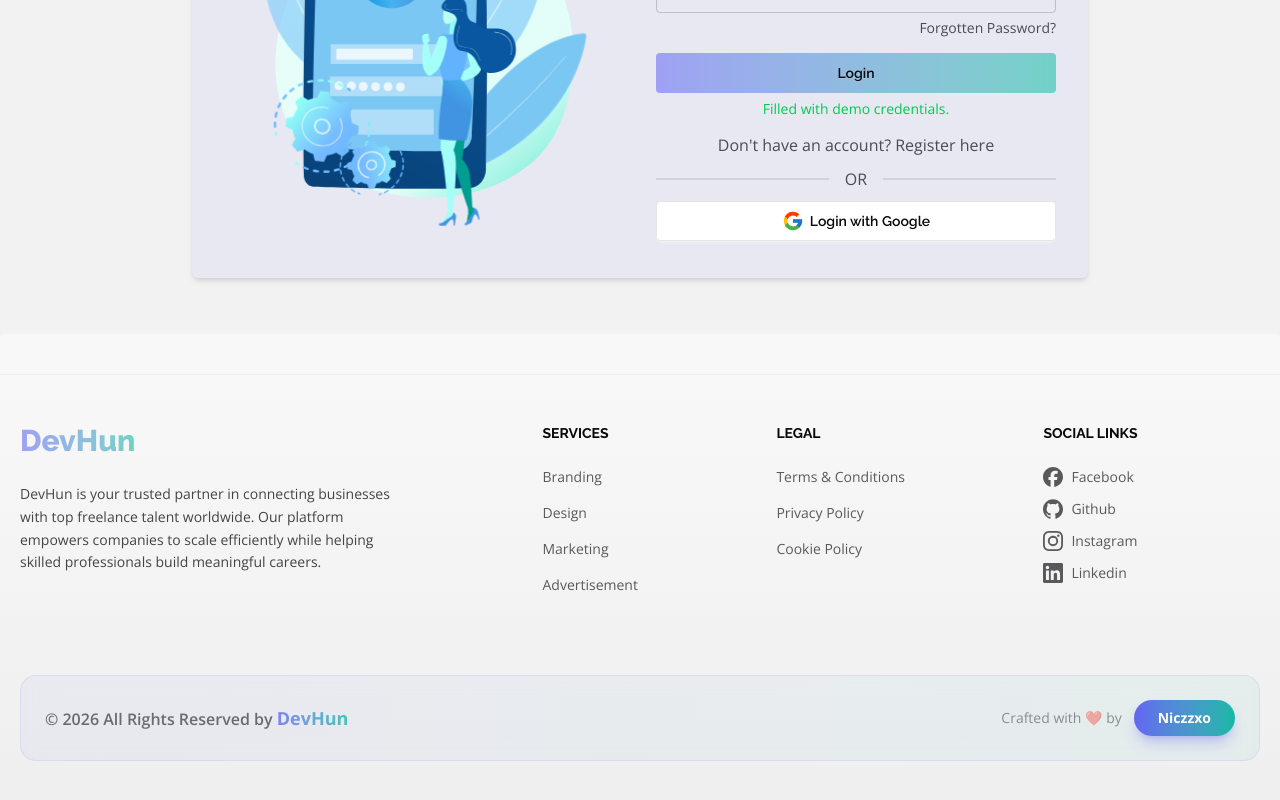
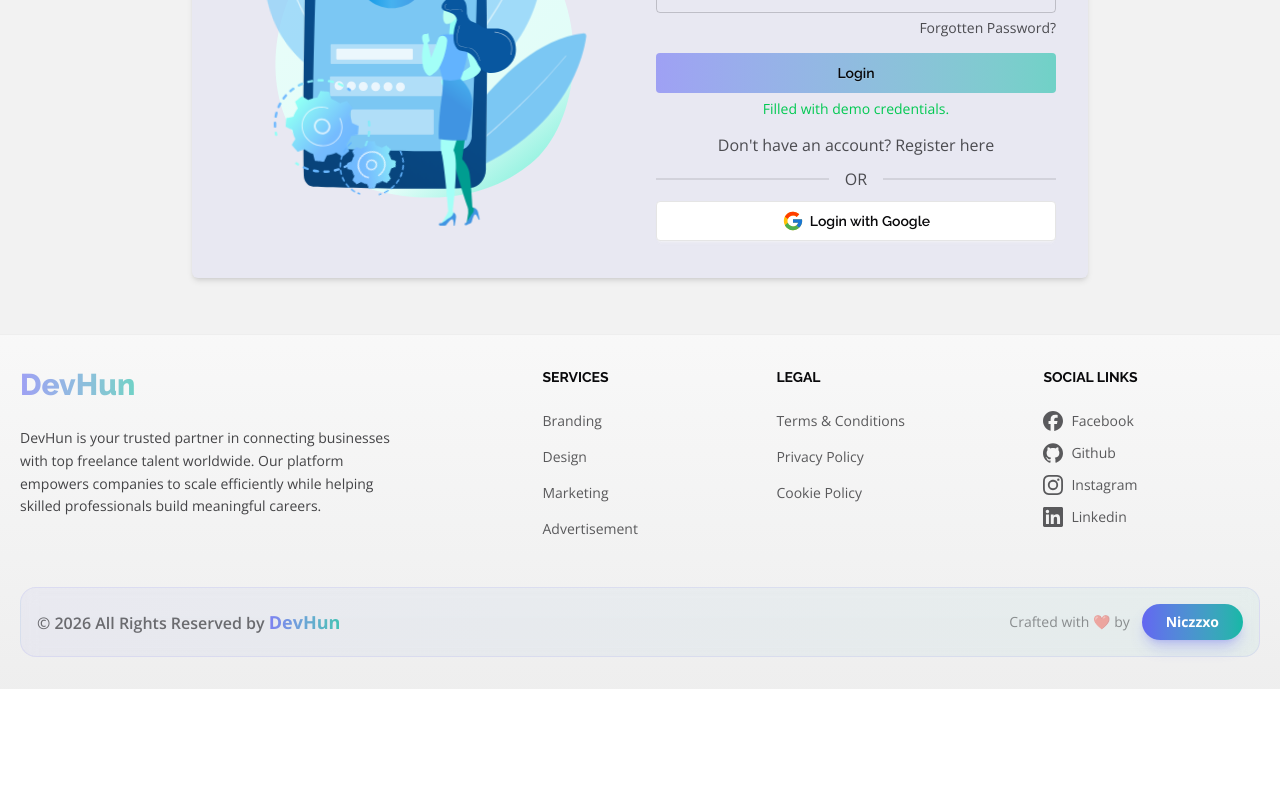
Before and after one commit to Niczzxo/DevHun-Client, a React (Vite) app: page /auth/login in a window 1280 px wide. Shown: the part 386-1186 px from the top of the page. After the commit the page ends 1075 px from the top, so only its background shows below. Built offline with nearby package versions, Linux system fonts and the light colour scheme; no server answers.

Commit message:
feat: update footer styles and add test authentication script

```diff
--- a/src/components/shared/Footer/Footer.jsx
+++ b/src/components/shared/Footer/Footer.jsx
@@ -6,8 +6,8 @@
 const Footer = () => {
   return (
     <footer className="w-full bg-linear-to-b from-base-200 to-base-300 dark:from-gray-900 dark:to-black">
-      <div className="py-12 border-t border-base-300 dark:border-gray-800">
-        <MyContainer className="space-y-10">
+      <div className="py-8 border-t border-base-300 dark:border-gray-800">
+        <MyContainer className="space-y-6">
           <div className="footer sm:footer-horizontal text-base-content">
             <aside>
               <Logo />
@@ -97,8 +97,8 @@
             </nav>
           </div>
 
-          <div className="pt-8 mt-8">
-            <div className="flex flex-col md:flex-row justify-between items-center gap-6 p-6 rounded-2xl bg-linear-to-r from-primary/5 to-secondary/5 border border-primary/10 backdrop-blur-sm">
+          <div className="pt-4 mt-4">
+            <div className="flex flex-col md:flex-row justify-between items-center gap-4 p-4 rounded-2xl bg-linear-to-r from-primary/5 to-secondary/5 border border-primary/10 backdrop-blur-sm">
               <p className="font-semibold text-center md:text-left opacity-80">
                 &copy; {new Date().getFullYear()} All Rights Reserved by{" "}
                 <span className="text-transparent bg-clip-text bg-linear-to-r from-primary to-secondary font-bold text-lg">
--- a/src/layouts/RootLayout.jsx
+++ b/src/layouts/RootLayout.jsx
@@ -40,7 +40,6 @@
       </main>
 
       <motion.footer
-        className="bg-base-200 rounded py-10"
         initial={{ opacity: 0, y: "100vh" }}
         animate={{ opacity: 1, y: 0 }}
         transition={{ type: "spring", delay: 0.3, bounce: 0.4 }}
--- /dev/null
+++ b/test-auth.js
@@ -0,0 +1,11 @@
+async function test() {
+  const res = await fetch("https://devhun-server.vercel.app/jwt", {
+    method: "POST",
+    headers: { "Content-Type": "application/json" },
+    body: JSON.stringify({ email: "test@example.com" })
+  });
+  console.log(res.status);
+  const text = await res.text();
+  console.log(text);
+}
+test();
--- a/vite.config.js
+++ b/vite.config.js
@@ -13,6 +13,7 @@
         rewrite: (path) => path.replace(/^\/api/, ""),
       },
     },
+    // We bind to 0.0.0.0 and port 3000 to work in AI Studio
     host: "0.0.0.0",
     port: 3000,
   },
```
Also changed, not shown: 1 other file (tests, documents, lock files or other folders).
